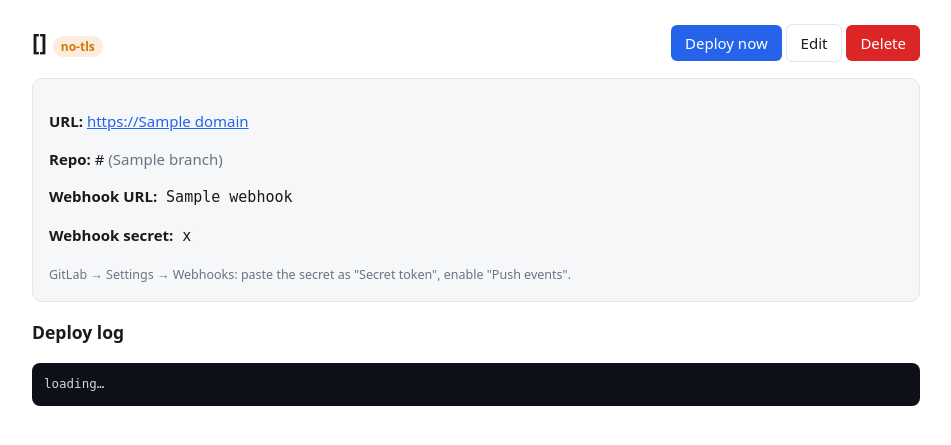
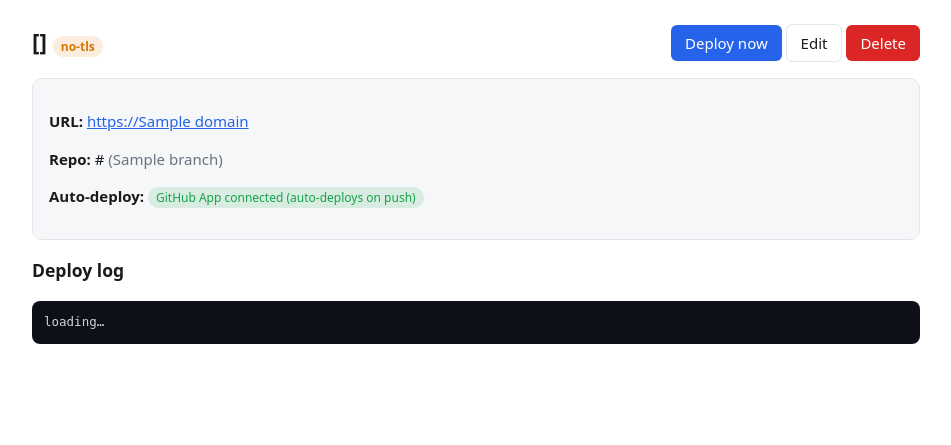
Before and after one commit to pmahdicheraghi/deployer, a Flask app: template templates/detail.html in a window 1280 px wide. Shown: the part 48-493 px from the top of the page, without its empty margins (164-1115 px from the left). Run offline with Flask 3, Linux system fonts and the light colour scheme; the template is opened without the code that fills it: most values are stand-ins (such as "Sample title", 1, 10 or a date in 2020); parts of the project's set-up code (start-up, migrations or seed data) failed here and were passed over.

Commit message:
feat: add GitHub App integration, repo picker, auto-deploy webhook, and ANSI log styling

```diff
--- a/app.py
+++ b/app.py
@@ -19,6 +19,114 @@ ACME_EMAIL = os.environ["ACME_EMAIL"]
 ADMIN_PASSWORD = os.environ["ADMIN_PASSWORD"]
 LE_VOL = os.environ.get("LE_VOLUME", "deployer_letsencrypt")
 WWW_VOL = os.environ.get("WWW_VOLUME", "deployer_certbot-www")
+
+GITHUB_APP_ID = os.environ.get("GITHUB_APP_ID", "").strip()
+GITHUB_APP_SLUG = os.environ.get("GITHUB_APP_SLUG", "").strip()
+GITHUB_PRIVATE_KEY_PATH = os.environ.get("GITHUB_PRIVATE_KEY_PATH", f"{DATA}/github-app.pem")
+GITHUB_WEBHOOK_SECRET = os.environ.get("GITHUB_WEBHOOK_SECRET", "").strip()
+
+_token_cache = {}
+
+def get_github_private_key():
+    if os.environ.get("GITHUB_PRIVATE_KEY"):
+        return os.environ["GITHUB_PRIVATE_KEY"].strip()
+    if GITHUB_PRIVATE_KEY_PATH and os.path.exists(GITHUB_PRIVATE_KEY_PATH):
+        try:
+            with open(GITHUB_PRIVATE_KEY_PATH, "r", encoding="utf-8") as f:
+                return f.read().strip()
+        except Exception:
+            return None
+    return None
+
+def get_github_jwt():
+    key = get_github_private_key()
+    if not key or not GITHUB_APP_ID:
+        return None
+    try:
+        import jwt
+        now = int(time.time())
+        payload = {
+            "iat": now - 60,
+            "exp": now + 600,
+            "iss": int(GITHUB_APP_ID) if GITHUB_APP_ID.isdigit() else GITHUB_APP_ID,
+        }
+        return jwt.encode(payload, key, algorithm="RS256")
+    except Exception as e:
+        print(f"Failed to generate GitHub JWT: {e}", flush=True)
+        return None
+
+def get_installation_token(installation_id):
+    if not installation_id:
+        return None
+    now = int(time.time())
+    cached = _token_cache.get(str(installation_id))
+    if cached and cached[1] > now + 60:
+        return cached[0]
+    jwt_tok = get_github_jwt()
+    if not jwt_tok:
+        return None
+    import urllib.request
+    url = f"https://api.github.com/app/installations/{installation_id}/access_tokens"
+    req = urllib.request.Request(
+        url,
+        data=b"{}",
+        headers={
+            "Authorization": f"Bearer {jwt_tok}",
+            "Accept": "application/vnd.github+json",
+            "User-Agent": "Deployer",
+        },
+        method="POST",
+    )
+    try:
+        with urllib.request.urlopen(req, timeout=10) as resp:
+            data = json.loads(resp.read().decode())
+            tok = data.get("token")
+            if tok:
+                _token_cache[str(installation_id)] = (tok, now + 3500)
+                return tok
+    except Exception as e:
+        print(f"Failed to get installation token for {installation_id}: {e}", flush=True)
+    return None
+
+def list_installation_repos(installation_id):
+    tok = get_installation_token(installation_id)
+    if not tok:
+        return []
+    import urllib.request
+    url = "https://api.github.com/installation/repositories?per_page=100"
+    req = urllib.request.Request(
+        url,
+        headers={
+            "Authorization": f"Bearer {tok}",
+            "Accept": "application/vnd.github+json",
+            "User-Agent": "Deployer",
+        },
+    )
+    try:
+        with urllib.request.urlopen(req, timeout=10) as resp:
+            data = json.loads(resp.read().decode())
+            repos = []
+            for r in data.get("repositories", []):
+                repos.append({
+                    "name": r.get("name"),
+                    "full_name": r.get("full_name"),
+                    "clone_url": r.get("clone_url"),
+                    "default_branch": r.get("default_branch", "main"),
+                    "private": r.get("private", False),
+                    "installation_id": str(installation_id),
+                })
+            return repos
+    except Exception as e:
+        print(f"Failed to list installation repos for {installation_id}: {e}", flush=True)
+        return []
+
+def get_all_github_repos():
+    s = load()
+    insts = s.get("_github_installations", {})
+    all_repos = []
+    for inst_id in insts.keys():
+        all_repos.extend(list_installation_repos(inst_id))
+    return all_repos
 
 def normalize_domain(d):
     d = (d or "").strip().lower()
@@ -141,6 +249,11 @@ def parse_env(text):
 
 def auth_url(a):
     u = a["repo_url"]
+    inst_id = a.get("installation_id")
+    if inst_id:
+        tok = get_installation_token(inst_id)
+        if tok:
+            return u.replace("https://", f"https://x-access-token:{tok}@", 1)
     if a.get("token"):
         user = "oauth2" if a["provider"] == "gitlab" else "x-access-token"
         u = u.replace("https://", f"https://{user}:{quote(a['token'], safe='')}@", 1)
@@ -263,22 +376,27 @@ def validate(f, existing=None):
 @app.route("/")
 @login_required
 def index():
-    apps = sorted(load().values(), key=lambda a: a["name"])
+    apps = sorted([a for a in load().values() if isinstance(a, dict) and "name" in a and not a["name"].startswith("_")], key=lambda a: a["name"])
     for a in apps: a["live"] = live_status(a)
     return render_template("index.html", apps=apps)
 
 @app.route("/apps/new", methods=["GET", "POST"])
 @login_required
 def new():
+    github_repos = get_all_github_repos() if (GITHUB_APP_ID or GITHUB_APP_SLUG) else []
     if request.method == "POST":
         f = dict(request.form)
         f["domain"] = normalize_domain(f.get("domain", ""))
         err = validate(f)
         if err:
             flash(err)
-            return render_template("form.html", app=f, editing=False, base_domain=BASE_DOMAIN)
+            return render_template("form.html", app=f, editing=False, base_domain=BASE_DOMAIN,
+                                   github_app_slug=GITHUB_APP_SLUG, has_github_app=bool(GITHUB_APP_ID or GITHUB_APP_SLUG),
+                                   github_repos=github_repos)
         name = f["name"].strip().lower()
-        a = dict(name=name, provider=f["provider"], repo_url=f["repo_url"].strip(), token=f.get("token", "").strip(),
+        a = dict(name=name, provider=f["provider"], repo_url=f["repo_url"].strip(),
+                 token=f.get("token", "").strip(),
+                 installation_id=f.get("installation_id", "").strip(),
                  branch=f.get("branch", "main").strip() or "main", domain=f["domain"],
                  port=int(f["port"]), env=f.get("env", ""), secret=secrets.token_hex(16),
                  status="new", sha="", deployed_at=0)
@@ -286,19 +404,24 @@ def new():
             s = load(); s[name] = a; save(s)
         start_deploy(name)
         return redirect(url_for("detail", name=name))
-    return render_template("form.html", app={"branch": "main", "port": 80, "provider": "github"}, editing=False, base_domain=BASE_DOMAIN)
+    return render_template("form.html", app={"branch": "main", "port": 80, "provider": "github"}, editing=False, base_domain=BASE_DOMAIN,
+                           github_app_slug=GITHUB_APP_SLUG, has_github_app=bool(GITHUB_APP_ID or GITHUB_APP_SLUG),
+                           github_repos=github_repos)
 
 @app.route("/apps/<name>/edit", methods=["GET", "POST"])
 @login_required
 def edit(name):
     a = get_app(name)
+    github_repos = get_all_github_repos() if (GITHUB_APP_ID or GITHUB_APP_SLUG) else []
     if request.method == "POST":
         f = dict(request.form)
         f["domain"] = normalize_domain(f.get("domain", ""))
         err = validate(f, existing=name)
         if err:
             flash(err)
-            return render_template("form.html", app={**a, **f}, editing=True, base_domain=BASE_DOMAIN)
+            return render_template("form.html", app={**a, **f}, editing=True, base_domain=BASE_DOMAIN,
+                                   github_app_slug=GITHUB_APP_SLUG, has_github_app=bool(GITHUB_APP_ID or GITHUB_APP_SLUG),
+                                   github_repos=github_repos)
         new_domain = f["domain"]
         if new_domain != a["domain"]:
             remove_vhost(a["domain"])
@@ -306,10 +429,32 @@ def edit(name):
                    domain=new_domain, port=int(f["port"]), env=f.get("env", ""))
         if f.get("token", "").strip():
             upd["token"] = f["token"].strip()
+        if "installation_id" in f:
+            upd["installation_id"] = f["installation_id"].strip()
         update(name, **upd)
         flash("Saved. Click Deploy to apply.")
         return redirect(url_for("detail", name=name))
-    return render_template("form.html", app=a, editing=True, base_domain=BASE_DOMAIN)
+    return render_template("form.html", app=a, editing=True, base_domain=BASE_DOMAIN,
+                           github_app_slug=GITHUB_APP_SLUG, has_github_app=bool(GITHUB_APP_ID or GITHUB_APP_SLUG),
+                           github_repos=github_repos)
+
+@app.route("/github/setup")
+@login_required
+def github_setup():
+    inst_id = request.args.get("installation_id")
+    if inst_id:
+        with slock:
+            s = load()
+            insts = s.setdefault("_github_installations", {})
+            insts[str(inst_id)] = {"installed_at": int(time.time())}
+            save(s)
+        flash("GitHub App connected successfully!")
+    return redirect(url_for("new"))
+
+@app.route("/github/repos")
+@login_required
+def github_repos():
+    return jsonify(repos=get_all_github_repos())
 
 @app.route("/apps/<name>")
 @login_required
@@ -363,6 +508,58 @@ def webhook(name):
     start_deploy(name)
     return {"status": "deploying"}, 202
 
+@app.post("/github/webhook")
+def github_webhook():
+    sig = request.headers.get("X-Hub-Signature-256")
+    event = request.headers.get("X-GitHub-Event", "")
+    secret = GITHUB_WEBHOOK_SECRET
+    if secret:
+        if not sig:
+            abort(401)
+        exp = "sha256=" + hmac.new(secret.encode(), request.get_data(), hashlib.sha256).hexdigest()
+        if not hmac.compare_digest(sig, exp):
+            abort(401)
+
+    if event == "ping":
+        return {"status": "pong"}, 200
+
+    if event == "installation":
+        data = request.get_json(silent=True) or {}
+        action = data.get("action")
+        inst_id = str((data.get("installation") or {}).get("id") or "")
+        if inst_id:
+            with slock:
+                s = load()
+                insts = s.setdefault("_github_installations", {})
+                if action == "deleted":
+                    insts.pop(inst_id, None)
+                else:
+                    insts[inst_id] = {"installed_at": int(time.time())}
+                save(s)
+        return {"status": "ok"}, 200
+
+    if event == "push":
+        data = request.get_json(silent=True) or {}
+        ref = data.get("ref", "")
+        repo = data.get("repository") or {}
+        clone_url = repo.get("clone_url", "").lower().rstrip(".git")
+        full_name = repo.get("full_name", "").lower()
+        matched = []
+        with slock:
+            apps = load()
+        for aname, a in apps.items():
+            if aname.startswith("_"):
+                continue
+            if ref != f"refs/heads/{a.get('branch', 'main')}":
+                continue
+            app_repo = a.get("repo_url", "").lower().rstrip(".git")
+            if app_repo == clone_url or (full_name and full_name in app_repo):
+                matched.append(aname)
+                start_deploy(aname)
+        return {"status": "deploying" if matched else "ignored", "matched": matched}, 200
+
+    return {"status": "ignored", "event": event}, 200
+
 
 # ---------- bootstrap: put the panel itself behind nginx + TLS ----------
 def bootstrap():
--- a/templates/detail.html
+++ b/templates/detail.html
@@ -8,17 +8,54 @@
 <div class="card" style="margin-top:16px">
 <p><b>URL:</b> <a href="https://{{ app.domain }}" target="_blank">https://{{ app.domain }}</a></p>
 <p><b>Repo:</b> {{ app.repo_url }} <span class="mut">({{ app.branch }})</span></p>
+{% if app.installation_id %}
+<p><b>Auto-deploy:</b> <span class="badge running">GitHub App connected (auto-deploys on push)</span></p>
+{% else %}
 <p><b>Webhook URL:</b> <code>{{ webhook }}</code></p>
 <p><b>Webhook secret:</b> <code>{{ app.secret }}</code></p>
 <small>{% if app.provider == 'github' %}GitHub → Settings → Webhooks: content type <code>application/json</code>, paste the secret, "Just the push event".
 {% else %}GitLab → Settings → Webhooks: paste the secret as "Secret token", enable "Push events".{% endif %}</small>
+{% endif %}
 </div>
 <h3>Deploy log</h3><pre id="log">loading…</pre>
 <script>
 const name={{ app.name|tojson }}, wasDeploying={{ 'true' if status=='deploying' else 'false' }};
+function ansiToHtml(str) {
+  if (!str) return '';
+  let s = str.replace(/&/g, '&amp;').replace(/</g, '&lt;').replace(/>/g, '&gt;');
+  s = s.replace(/[^\n]*\r(?!\n)/g, '');
+  const colors = {
+    '30': '#4b5563', '31': '#ef4444', '32': '#22c55e', '33': '#eab308',
+    '34': '#3b82f6', '35': '#a855f7', '36': '#06b6d4', '37': '#e5e7eb',
+    '90': '#9ca3af', '91': '#f87171', '92': '#4ade80', '93': '#facc15',
+    '94': '#60a5fa', '95': '#c084fc', '96': '#38bdf8', '97': '#ffffff'
+  };
+  let open = false;
+  s = s.replace(/(?:\x1b|\u001b)\[([0-9;]*)m/g, (match, seq) => {
+    if (!seq || seq === '0') {
+      if (open) { open = false; return '</span>'; }
+      return '';
+    }
+    for (const code of seq.split(';')) {
+      if (colors[code]) {
+        const tag = (open ? '</span>' : '') + `<span style="color:${colors[code]}">`;
+        open = true;
+        return tag;
+      }
+      if (code === '1') {
+        const tag = (open ? '</span>' : '') + '<span style="font-weight:600">';
+        open = true;
+        return tag;
+      }
+    }
+    return '';
+  });
+  if (open) s += '</span>';
+  return s.replace(/(?:\x1b|\u001b)\[[0-9;]*[a-zA-Z]/g, '');
+}
 async function poll(){
   const d=await (await fetch(`/apps/${name}/log.json`)).json();
-  const el=document.getElementById('log'); el.textContent=d.log; el.scrollTop=el.scrollHeight;
+  const el=document.getElementById('log'); el.innerHTML=ansiToHtml(d.log); el.scrollTop=el.scrollHeight;
   if(d.status==='deploying') setTimeout(poll,2000); else if(wasDeploying) location.reload();
 }
 poll();
```
Also changed, not shown: templates/form.html (+43 -0 lines), 1 other file.
